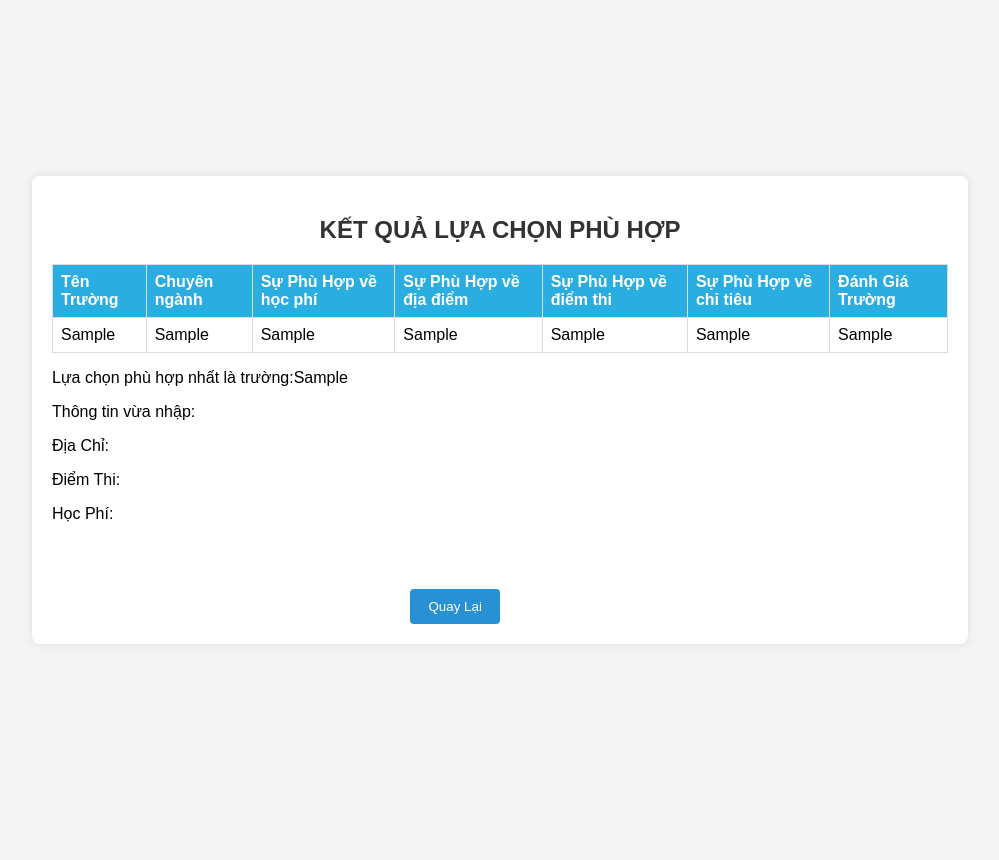
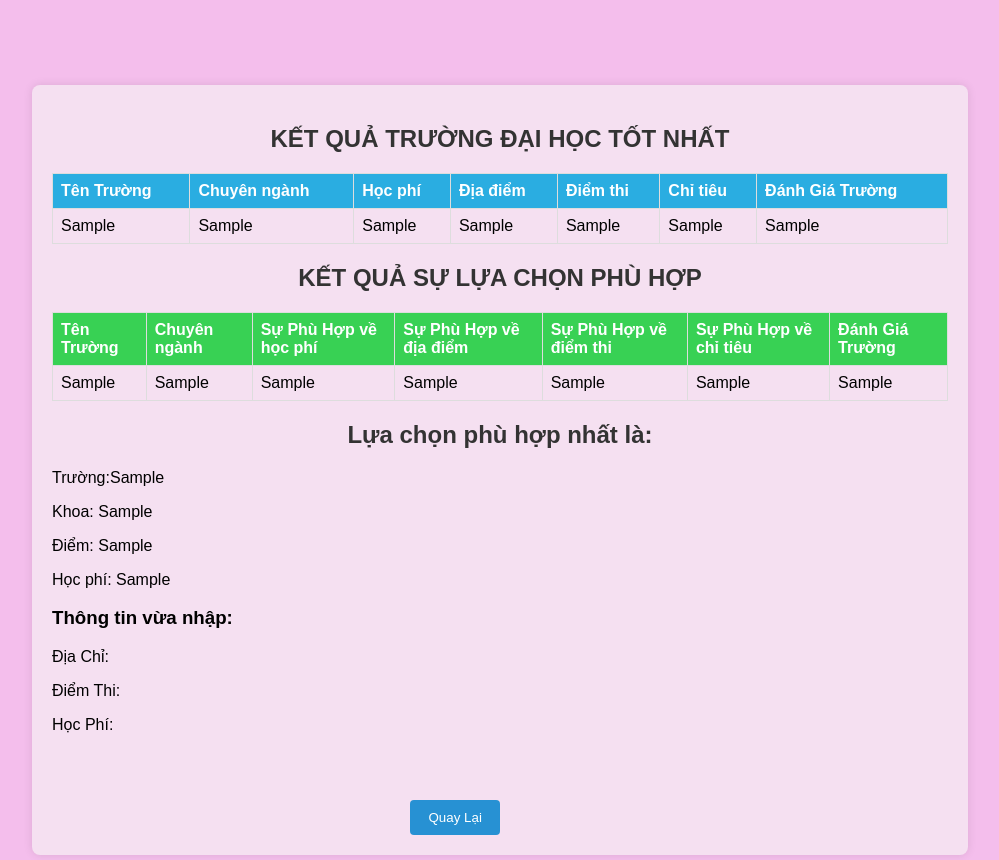
Before and after one commit to hakichi307/Decision-support-system, a Flask app: template wish/templates/result.html in a window 1280 px wide. Shown: the whole page, without its empty margins (140-1139 px from the left). Before the commit the page ends 624 px from the top, so only its background shows below. Run offline with Flask 3, Linux system fonts and the light colour scheme; the template is opened without the code that fills it: most values are stand-ins (such as "Sample title", 1, 10 or a date in 2020); parts of the project's set-up code (start-up, migrations or seed data) failed here and were passed over.

Commit message:
Hoan thien

```diff
--- a/wish/app.py
+++ b/wish/app.py
@@ -9,7 +9,7 @@ df = pd.read_csv("./Data_NguyenVong.csv")
 from sklearn import preprocessing
 Chitieu = df['Chỉ tiêu'].values.reshape(-1, 1) #returns a numpy array
 min_max_scaler = preprocessing.MinMaxScaler()
-df['Chỉ tiêu'] = min_max_scaler.fit_transform(Chitieu)
+df['Chỉ tiêu Scaler'] = min_max_scaler.fit_transform(Chitieu)
 
 def process_input(B1, B2, B3):
     dia_diem_dict = {"Miền bắc": 1, "Miền trung": 2, "Miền nam": 3}
@@ -21,7 +21,7 @@ def process_input(B1, B2, B3):
         A3 = dia_diem_dict[df["Địa điểm"][i]]
         A4 = df["Điểm dự kiến"][i]
         A5 = df["Điểm chuẩn năm trước"][i]
-        A6 = df["Chỉ tiêu"][i]
+        A6 = df["Chỉ tiêu Scaler"][i]
 
         # Sự phù hợp về học phí
         if B1 >= 2 * A1:
@@ -119,15 +119,6 @@ def result(result):
     B1 = float(request.args.get("B1"))  # type: ignore
     B2 = float(request.args.get("B2"))  # type: ignore
     B3 = int(request.args.get("B3"))  # type: ignore
-    # df = pd.read_csv("./Data_NguyenVong.csv")
-    # k = df.iloc[int(result)]
-    # result = {
-    #     "school_name": k["Tên trường"],
-    #     "tuition_fit": k["Học phí"],
-    #     "location_fit": k["Địa điểm"],
-    #     "quota_fit": k["Chỉ tiêu"],
-    #     "school_rating": k["Đánh giá"],
-    # }
     import json
     result = json.loads(result)
     print("result", result)
--- a/wish/static/style_result.css
+++ b/wish/static/style_result.css
@@ -1,15 +1,15 @@
 body {
     font-family: Arial, sans-serif;
-    background-color: #f4f4f4;
+    background-color: #f4beec;
     margin: 0;
     display: flex;
     align-items: center;
     justify-content: center;
     height: 100vh;
+    margin-top: 60px;
   }
-
   .container {
-    background-color: #fff;
+    background-color: #f5e0f1;
     padding: 20px;
     border-radius: 8px;
     box-shadow: 0 0 10px rgba(0, 0, 0, 0.1);
@@ -22,13 +22,13 @@ body {
     color: #333;
   }
 
-  #resultTable {
+  #resultTable, #resultTable2 {
     width: 100%;
     border-collapse: collapse;
     margin-top: 20px;
   }
 
-  #resultTable th, #resultTable td {
+  #resultTable th, #resultTable td ,#resultTable2 th,#resultTable2 td {
     border: 1px solid #ddd;
     padding: 8px;
     text-align: left;
@@ -38,7 +38,10 @@ body {
     background-color: #2aade1;
     color: white;
   }
-
+  #resultTable2 th{
+    background-color: #1bcf3cdc;
+    color: white;
+  }
   button {
     padding: 10px;
     background-color: #2791d3;
--- a/wish/templates/home.html
+++ b/wish/templates/home.html
@@ -4,7 +4,7 @@
 <head>
     <meta charset="UTF-8">
     <meta name="viewport" content="width=device-width, initial-scale=1.0">
-    <title>Document</title>
+    <title>Hệ hỗ trợ điều chỉnh nguyện vọng</title>
     <style>
         body {
             font-family: Arial, sans-serif;
--- a/wish/templates/result.html
+++ b/wish/templates/result.html
@@ -10,9 +10,42 @@
 
 <body>
   <div class="container">
-    <h2>KẾT QUẢ LỰA CHỌN PHÙ HỢP</h2>
-
+    <h2>KẾT QUẢ TRƯỜNG ĐẠI HỌC TỐT NHẤT</h2>
     <table id="resultTable">
+      <tr>
+        <th>Tên Trường</th>
+        <th>Chuyên ngành</th>
+        <th>Học phí</th>
+        <th>Địa điểm</th>
+        <th>Điểm thi</th>
+        <th>Chỉ tiêu</th>
+        <th>Đánh Giá Trường</th>
+      </tr>
+      {% for item in result %}
+      <tr>
+        <td>{{item['Tên trường']}}</td>
+        <td>{{item['Chuyên ngành']}}</td>
+        <td>{{item['Học phí']}}</td>
+        <td>{{item['Địa điểm']}}</td>
+        <td>{{item['Điểm dự kiến']}}</td>
+        <td>{{item['Chỉ tiêu']}}</td>
+        <td>
+          {% if item['Đánh giá'] == 0.0 %}
+          Trung bình
+          {% elif item['Đánh giá'] == 0.5 %}
+          Tốt
+          {% elif item['Đánh giá'] == 1.0 %}
+          Rất tốt
+          {% else %}
+          {{ item['Đánh giá'] }}
+          {% endif %}
+        </td>
+      </tr>
+      {% endfor %}
+      <!-- Data will be added dynamically here -->
+    </table>
+    <h2>KẾT QUẢ SỰ LỰA CHỌN PHÙ HỢP</h2>
+    <table id="resultTable2">
       <tr>
         <th>Tên Trường</th>
         <th>Chuyên ngành</th>
@@ -25,21 +58,25 @@
       {% for item in result %}
       <tr>
         <td>{{item['Tên trường']}}</td>
-        <td>{{item['Tên trường']}}</td>
-
-        <td>{{item['Học phí']}}</td>
-        <td>{{item['Địa điểm']}}</td>
-        <td>{{item['Điểm chuẩn năm trước']}}</td>
-        <td>{{item['Chỉ tiêu']}}</td>
+        <td>{{item['Chuyên ngành']}}</td>
+        <td>{{item['C1']}}</td>
+        <td>{{item['C3']}}</td>
+        <td>{{item['C4']}}</td>
+        <td>{{item['C5']}}</td>
         <td>{{item['Đánh giá']}}</td>
       </tr>
       {% endfor %}
       <!-- Data will be added dynamically here -->
     </table>
+    <h2>Lựa chọn phù hợp nhất là:</h2>
+    <p>Trường:<span id="resultTruong"></span> </p>
+    <p>Khoa: <span id="resultNganh"></span> </p>
+    <p>Điểm: <span id="resultDiem"></span> </p>
+    <p>Học phí: <span id="resultFee"></span> </p>
 
-    <p>Lựa chọn phù hợp nhất là trường:<span id="resultTruong"></span> </p>
+
     <!-- Hiển thị thông tin vừa nhập -->
-    <p>Thông tin vừa nhập:</p>
+    <h3>Thông tin vừa nhập:</h3>
     <p>Địa Chỉ: <span id="resultRegion"></span></p>
     <p>Điểm Thi: <span id="resultExamScore"></span></p>
     <p>Học Phí: <span id="resultTuition"></span></p>
@@ -53,6 +90,10 @@
 
     // Hiển thị thông tin trên trang result
     var result = "{{ result[0]['Tên trường'] }}";
+    var major = "{{ result[0]['Chuyên ngành'] }}";
+    var point = "{{ result[0]['Điểm chuẩn năm trước'] }}";
+    var fee = "{{ result[0]['Học phí'] }}";
+
     var region = "{{ B3 }}";
     if (region == '1') {
       region = 'Miền bắc'
@@ -66,6 +107,9 @@
     var examScore = "{{ B2 }}";
     var tuition = "{{ B1 }}";
     document.getElementById('resultTruong').innerText = result;
+    document.getElementById('resultNganh').innerText = major;
+    document.getElementById('resultDiem').innerText = point;
+    document.getElementById('resultFee').innerText = fee;
     document.getElementById('resultRegion').innerText = region;
     document.getElementById('resultExamScore').innerText = examScore;
     document.getElementById('resultTuition').innerText = tuition;
```
